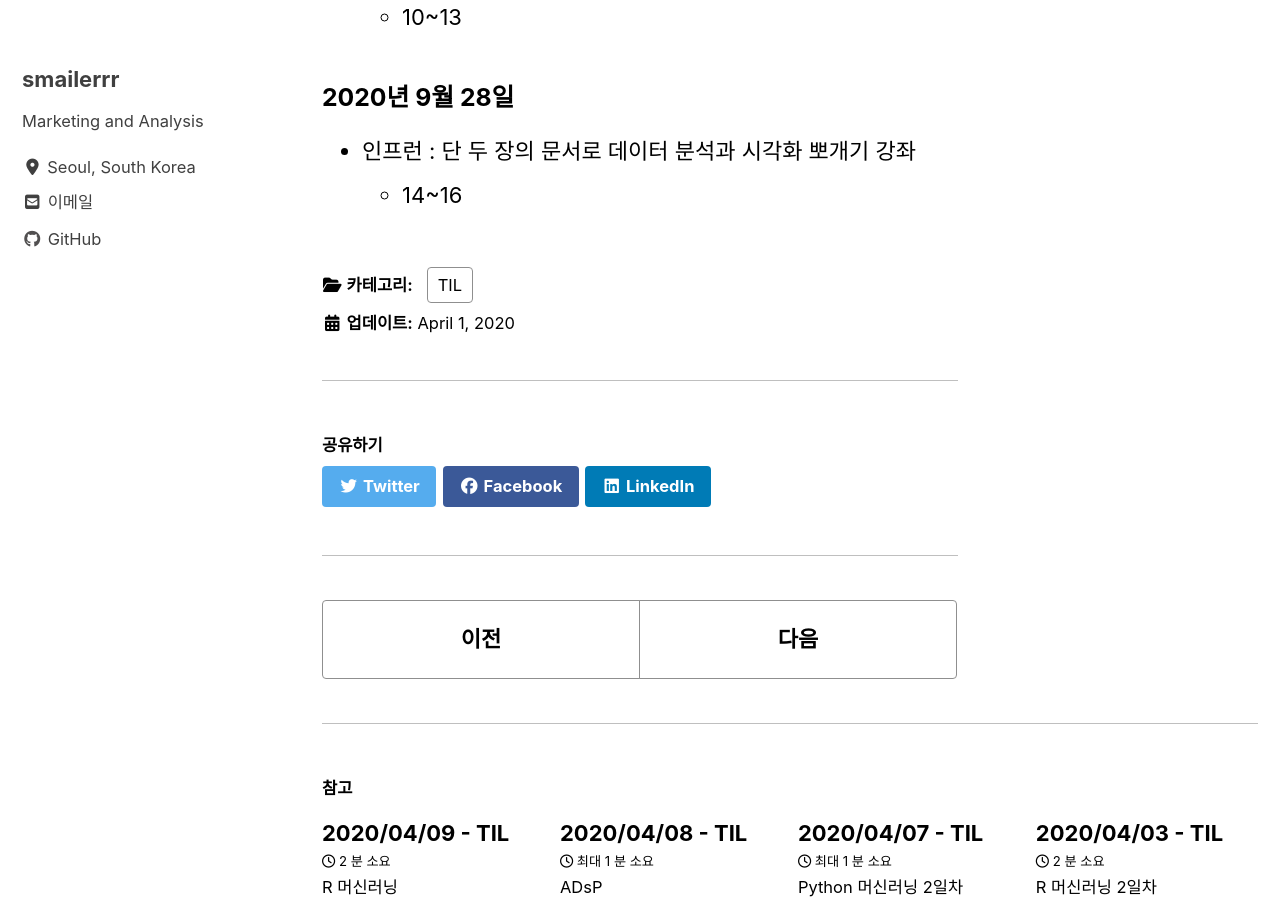
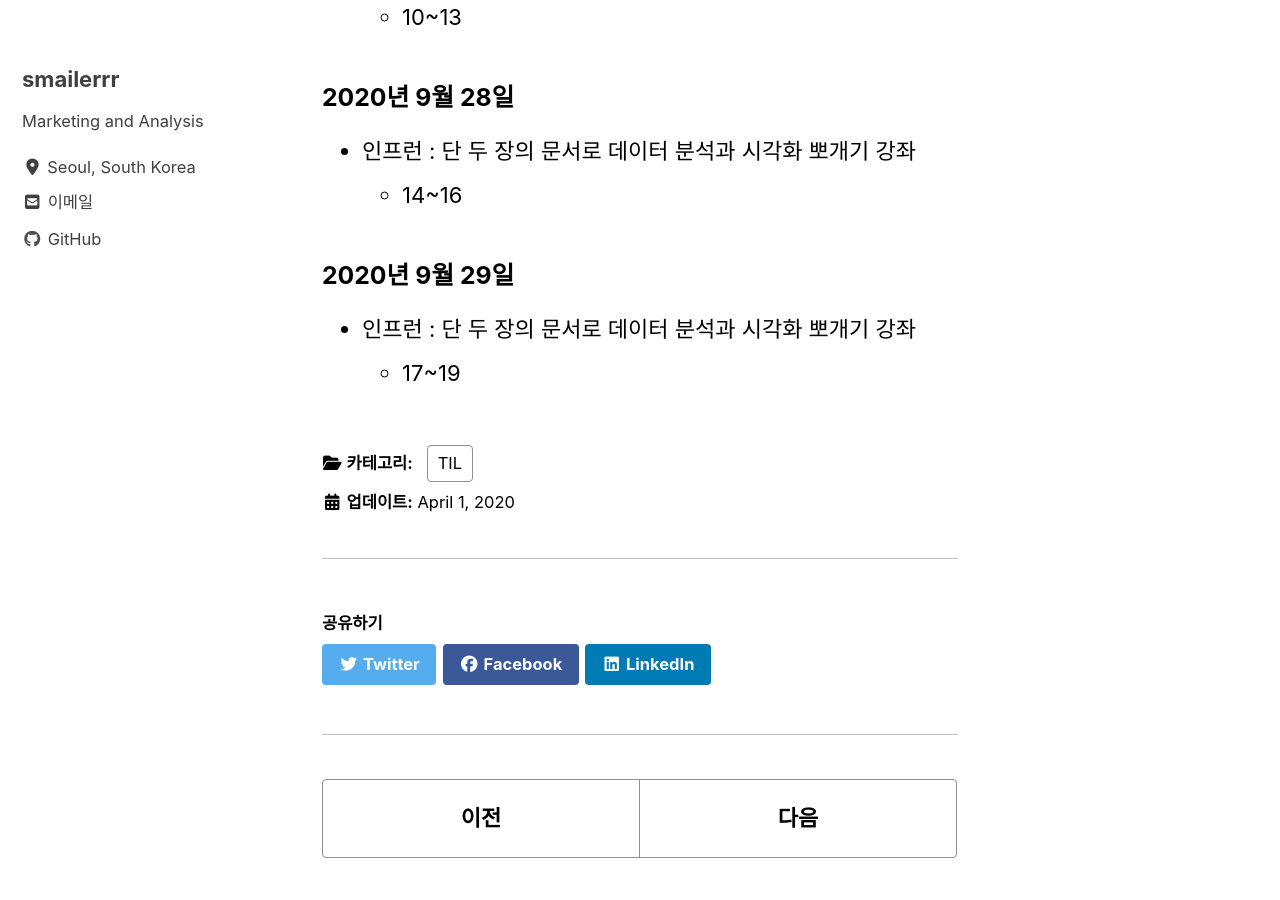
Before and after one commit to smilerrr/smilerrr.github.io, a Jekyll site: the page built from _posts/til/2020-04-01-TIL.md, in a window 1280 px wide and 900 px high, scrolled down 4242 px. Built offline with Jekyll 4.4.1, drawn with Linux system fonts in a browser that asks for light colours; cached includes are drawn as plain includes; nearby versions of some CDN libraries.

Commit message:
Update 2020-04-01-TIL.md

```diff
--- a/_posts/til/2020-04-01-TIL.md
+++ b/_posts/til/2020-04-01-TIL.md
@@ -100,3 +100,7 @@ toc: true
 ### 2020년 9월 28일
 - 인프런 : 단 두 장의 문서로 데이터 분석과 시각화 뽀개기 강좌
     - 14~16
+
+### 2020년 9월 29일
+- 인프런 : 단 두 장의 문서로 데이터 분석과 시각화 뽀개기 강좌
+    - 17~19
```
